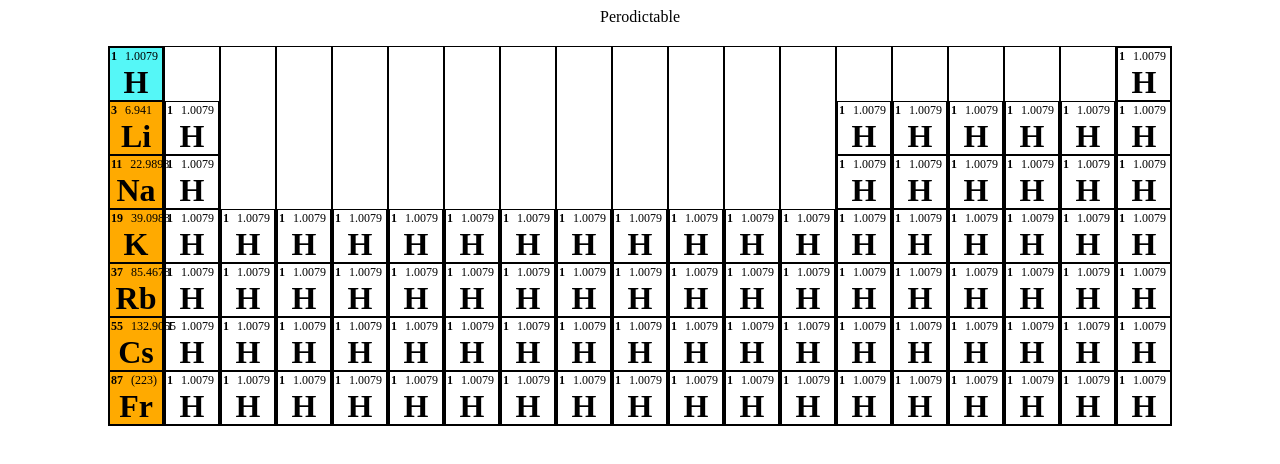
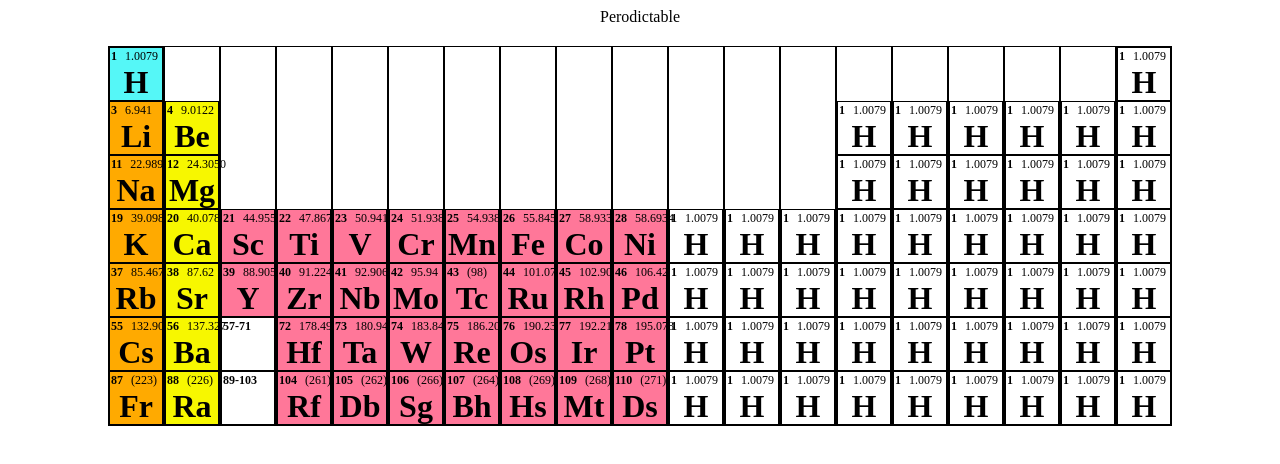
Before and after one commit to dk-ties/periodic_system, a plain HTML site: page index.html in a window 1280 px wide. Drawn offline with Linux system fonts and the light colour scheme; a script that the page names is missing.

Commit message:
Start filling out the table with atomic number, symbol and weight

```diff
--- a/index.html
+++ b/index.html
@@ -82,311 +82,329 @@
           </div>
           <div class="column" id="column-2">
             <!-- <a href="" class="column-style column-2">1.1</a> -->
-            <a href="" class="column-style column-2"
+            <a
+              href=""
+              class="column-style column-2 alkaline-earth-metals"
+              id="Be"
               ><p>
-                1
-                <span class="atomic-weight">1.0079</span>
+                4
+                <span class="atomic-weight">9.0122</span>
               </p>
-              <h1>H</h1></a
+              <h1>Be</h1></a
             >
-            <a href="" class="column-style column-2"
+            <a
+              href=""
+              class="column-style column-2 alkaline-earth-metals"
+              id="Mg"
               ><p>
-                1
-                <span class="atomic-weight">1.0079</span>
+                12
+                <span class="atomic-weight">24.3050</span>
               </p>
-              <h1>H</h1></a
+              <h1>Mg</h1></a
             >
-            <a href="" class="column-style column-2"
+            <a
+              href=""
+              class="column-style column-2 alkaline-earth-metals"
+              id="Ca"
               ><p>
-                1
-                <span class="atomic-weight">1.0079</span>
+                20
+                <span class="atomic-weight">40.078</span>
               </p>
-              <h1>H</h1></a
+              <h1>Ca</h1></a
             >
-            <a href="" class="column-style column-2"
+            <a
+              href=""
+              class="column-style column-2 alkaline-earth-metals"
+              id="Sr"
               ><p>
-                1
-                <span class="atomic-weight">1.0079</span>
+                38
+                <span class="atomic-weight">87.62</span>
               </p>
-              <h1>H</h1></a
+              <h1>Sr</h1></a
             >
-            <a href="" class="column-style column-2"
+            <a
+              href=""
+              class="column-style column-2 alkaline-earth-metals"
+              id="Ba"
               ><p>
-                1
-                <span class="atomic-weight">1.0079</span>
+                56
+                <span class="atomic-weight">137.327</span>
               </p>
-              <h1>H</h1></a
+              <h1>Ba</h1></a
             >
-            <a href="" class="column-style column-2"
+            <a
+              href=""
+              class="column-style column-2 alkaline-earth-metals"
+              id="Ra"
               ><p>
-                1
-                <span class="atomic-weight">1.0079</span>
+                88
+                <span class="atomic-weight">(226)</span>
               </p>
-              <h1>H</h1></a
+              <h1>Ra</h1></a
             >
           </div>
           <div class="column" id="column-2">
             <!-- <a href="" class="column-style column-2">1.1</a>
             <a href="" class="column-style column-2">1.2</a>
             <a href="" class="column-style column-2">1.3</a> -->
-            <a href="" class="column-style column-2"
+            <a href="" class="column-style column-2 transition-metals" id="Sc"
               ><p>
-                1
-                <span class="atomic-weight">1.0079</span>
+                21
+                <span class="atomic-weight">44.955910</span>
               </p>
-              <h1>H</h1></a
+              <h1>Sc</h1></a
+            >
+            <a href="" class="column-style column-2 transition-metals" id="Y"
+              ><p>
+                39
+                <span class="atomic-weight">88.90585</span>
+              </p>
+              <h1>Y</h1></a
             >
             <a href="" class="column-style column-2"
               ><p>
-                1
-                <span class="atomic-weight">1.0079</span>
+                57-71
+                <span class="atomic-weight"></span>
               </p>
-              <h1>H</h1></a
-            >
+              <h1></h1
+            ></a>
             <a href="" class="column-style column-2"
               ><p>
-                1
-                <span class="atomic-weight">1.0079</span>
+                89-103
+                <span class="atomic-weight"></span>
               </p>
-              <h1>H</h1></a
-            >
-            <a href="" class="column-style column-2"
-              ><p>
-                1
-                <span class="atomic-weight">1.0079</span>
-              </p>
-              <h1>H</h1></a
-            >
+              <h1></h1
+            ></a>
           </div>
           <div class="column" id="column-3">
             <!-- <a href="" class="column-style column-3">1.1</a>
             <a href="" class="column-style column-3">1.2</a>
             <a href="" class="column-style column-3">1.3</a> -->
-            <a href="" class="column-style column-3"
+            <a href="" class="column-style column-3 transition-metals" id="Ti"
               ><p>
-                1
-                <span class="atomic-weight">1.0079</span>
+                22
+                <span class="atomic-weight">47.867</span>
               </p>
-              <h1>H</h1></a
+              <h1>Ti</h1></a
             >
-            <a href="" class="column-style column-3"
+            <a href="" class="column-style column-3 transition-metals" id="Zr"
               ><p>
-                1
-                <span class="atomic-weight">1.0079</span>
+                40
+                <span class="atomic-weight">91.224</span>
               </p>
-              <h1>H</h1></a
+              <h1>Zr</h1></a
             >
-            <a href="" class="column-style column-3"
+            <a href="" class="column-style column-3 transition-metals" id="Hf"
               ><p>
-                1
-                <span class="atomic-weight">1.0079</span>
+                72
+                <span class="atomic-weight">178.49</span>
               </p>
-              <h1>H</h1></a
+              <h1>Hf</h1></a
             >
-            <a href="" class="column-style column-3"
+            <a href="" class="column-style column-3 transition-metals" id="Rf"
               ><p>
-                1
-                <span class="atomic-weight">1.0079</span>
+                104
+                <span class="atomic-weight">(261)</span>
               </p>
-              <h1>H</h1></a
+              <h1>Rf</h1></a
             >
           </div>
           <div class="column" id="column-4">
             <!-- <a href="" class="column-style column-4">1.1</a>
             <a href="" class="column-style column-4">1.2</a>
             <a href="" class="column-style column-4">1.3</a> -->
-            <a href="" class="column-style column-4"
+            <a href="" class="column-style column-4 transition-metals" id="V"
               ><p>
-                1
-                <span class="atomic-weight">1.0079</span>
+                23
+                <span class="atomic-weight">50.9415</span>
               </p>
-              <h1>H</h1></a
+              <h1>V</h1></a
             >
-            <a href="" class="column-style column-4"
+            <a href="" class="column-style column-4 transition-metals" id="Nb"
               ><p>
-                1
-                <span class="atomic-weight">1.0079</span>
+                41
+                <span class="atomic-weight">92.90638</span>
               </p>
-              <h1>H</h1></a
+              <h1>Nb</h1></a
             >
-            <a href="" class="column-style column-4"
+            <a href="" class="column-style column-4 transition-metals" id="Ta"
               ><p>
-                1
-                <span class="atomic-weight">1.0079</span>
+                73
+                <span class="atomic-weight">180.9479</span>
               </p>
-              <h1>H</h1></a
+              <h1>Ta</h1></a
             >
-            <a href="" class="column-style column-4"
+            <a href="" class="column-style column-4 transition-metals" id="Db"
               ><p>
-                1
-                <span class="atomic-weight">1.0079</span>
+                105
+                <span class="atomic-weight">(262)</span>
               </p>
-              <h1>H</h1></a
+              <h1>Db</h1></a
             >
           </div>
           <div class="column" id="column-5">
             <!-- <a href="" class="column-style column-5">1.1</a>
             <a href="" class="column-style column-5">1.2</a>
             <a href="" class="column-style column-5">1.3</a> -->
-            <a href="" class="column-style column-5"
+            <a href="" class="column-style column-5 transition-metals" id="Cr"
               ><p>
-                1
-                <span class="atomic-weight">1.0079</span>
+                24
+                <span class="atomic-weight">51.938049</span>
               </p>
-              <h1>H</h1></a
+              <h1>Cr</h1></a
             >
-            <a href="" class="column-style column-5"
+            <a href="" class="column-style column-5 transition-metals" id="Mo"
               ><p>
-                1
-                <span class="atomic-weight">1.0079</span>
+                42
+                <span class="atomic-weight">95.94</span>
               </p>
-              <h1>H</h1></a
+              <h1>Mo</h1></a
             >
-            <a href="" class="column-style column-5"
+            <a href="" class="column-style column-5 transition-metals" id="W"
               ><p>
-                1
-                <span class="atomic-weight">1.0079</span>
+                74
+                <span class="atomic-weight">183.84</span>
               </p>
-              <h1>H</h1></a
+              <h1>W</h1></a
             >
-            <a href="" class="column-style column-5"
+            <a href="" class="column-style column-5 transition-metals" id="Sg"
               ><p>
-                1
-                <span class="atomic-weight">1.0079</span>
+                106
+                <span class="atomic-weight">(266)</span>
               </p>
-              <h1>H</h1></a
+              <h1>Sg</h1></a
             >
           </div>
           <div class="column" id="column-6">
             <!-- <a href="" class="column-style column-6">1.1</a>
             <a href="" class="column-style column-6">1.2</a>
             <a href="" class="column-style column-6">1.3</a> -->
-            <a href="" class="column-style column-6"
+            <a href="" class="column-style column-6 transition-metals" id="Mn"
               ><p>
-                1
-                <span class="atomic-weight">1.0079</span>
+                25
+                <span class="atomic-weight">54.938049</span>
               </p>
-              <h1>H</h1></a
+              <h1>Mn</h1></a
             >
-            <a href="" class="column-style column-6"
+            <a href="" class="column-style column-6 transition-metals" id="Tc"
               ><p>
-                1
-                <span class="atomic-weight">1.0079</span>
+                43
+                <span class="atomic-weight">(98)</span>
               </p>
-              <h1>H</h1></a
+              <h1>Tc</h1></a
             >
-            <a href="" class="column-style column-6"
+            <a href="" class="column-style column-6 transition-metals" id="Re"
               ><p>
-                1
-                <span class="atomic-weight">1.0079</span>
+                75
+                <span class="atomic-weight">186.207</span>
               </p>
-              <h1>H</h1></a
+              <h1>Re</h1></a
             >
-            <a href="" class="column-style column-6"
+            <a href="" class="column-style column-6 transition-metals" id="Bh"
               ><p>
-                1
-                <span class="atomic-weight">1.0079</span>
+                107
+                <span class="atomic-weight">(264)</span>
               </p>
-              <h1>H</h1></a
+              <h1>Bh</h1></a
             >
           </div>
           <div class="column" id="column-7">
             <!-- <a href="" class="column-style column-7">1.1</a>
             <a href="" class="column-style column-7">1.2</a>
             <a href="" class="column-style column-7">1.3</a> -->
-            <a href="" class="column-style column-7"
+            <a href="" class="column-style column-7 transition-metals" id="Fe"
               ><p>
-                1
-                <span class="atomic-weight">1.0079</span>
+                26
+                <span class="atomic-weight">55.8457</span>
               </p>
-              <h1>H</h1></a
+              <h1>Fe</h1></a
             >
-            <a href="" class="column-style column-7"
+            <a href="" class="column-style column-7 transition-metals" id="Ru"
               ><p>
-                1
-                <span class="atomic-weight">1.0079</span>
+                44
+                <span class="atomic-weight">101.07</span>
               </p>
-              <h1>H</h1></a
+              <h1>Ru</h1></a
             >
-            <a href="" class="column-style column-7"
+            <a href="" class="column-style column-7 transition-metals" id="Os"
               ><p>
-                1
-                <span class="atomic-weight">1.0079</span>
+                76
+                <span class="atomic-weight">190.23</span>
               </p>
-              <h1>H</h1></a
+              <h1>Os</h1></a
             >
-            <a href="" class="column-style column-7"
+            <a href="" class="column-style column-7 transition-metals" id="Hs"
               ><p>
-                1
-                <span class="atomic-weight">1.0079</span>
+                108
+                <span class="atomic-weight">(269)</span>
               </p>
-              <h1>H</h1></a
+              <h1>Hs</h1></a
             >
           </div>
           <div class="column" id="column-8">
             <!-- <a href="" class="column-style column-8">1.1</a>
             <a href="" class="column-style column-8">1.2</a>
             <a href="" class="column-style column-8">1.3</a> -->
-            <a href="" class="column-style column-8"
+            <a href="" class="column-style column-8 transition-metals" id="Co"
               ><p>
-                1
-                <span class="atomic-weight">1.0079</span>
+                27
+                <span class="atomic-weight">58.933200</span>
               </p>
-              <h1>H</h1></a
+              <h1>Co</h1></a
             >
-            <a href="" class="column-style column-8"
+            <a href="" class="column-style column-8 transition-metals" id="Rh"
               ><p>
-                1
-                <span class="atomic-weight">1.0079</span>
+                45
+                <span class="atomic-weight">102.90550</span>
               </p>
-              <h1>H</h1></a
+              <h1>Rh</h1></a
             >
-            <a href="" class="column-style column-8"
+            <a href="" class="column-style column-8 transition-metals" id="Ir"
               ><p>
-                1
-                <span class="atomic-weight">1.0079</span>
+                77
+                <span class="atomic-weight">192.217</span>
               </p>
-              <h1>H</h1></a
+              <h1>Ir</h1></a
             >
-            <a href="" class="column-style column-8"
+            <a href="" class="column-style column-8 transition-metals" id="Mt"
               ><p>
-                1
-                <span class="atomic-weight">1.0079</span>
+                109
+                <span class="atomic-weight">(268)</span>
               </p>
-              <h1>H</h1></a
+              <h1>Mt</h1></a
             >
           </div>
           <div class="column" id="column-9">
             <!-- <a href="" class="column-style column-9">1.1</a>
             <a href="" class="column-style column-9">1.2</a>
             <a href="" class="column-style column-9">1.3</a> -->
-            <a href="" class="column-style column-9"
+            <a href="" class="column-style column-9 transition-metals" id="Ni"
               ><p>
-                1
-                <span class="atomic-weight">1.0079</span>
+                28
+                <span class="atomic-weight">58.6934</span>
               </p>
-              <h1>H</h1></a
+              <h1>Ni</h1></a
             >
-            <a href="" class="column-style column-9"
+            <a href="" class="column-style column-9 transition-metals" id="Pd"
               ><p>
-                1
-                <span class="atomic-weight">1.0079</span>
+                46
+                <span class="atomic-weight">106.42</span>
               </p>
-              <h1>H</h1></a
+              <h1>Pd</h1></a
             >
-            <a href="" class="column-style column-9"
+            <a href="" class="column-style column-9 transition-metals" id="Pt"
               ><p>
-                1
-                <span class="atomic-weight">1.0079</span>
+                78
+                <span class="atomic-weight">195.078</span>
               </p>
-              <h1>H</h1></a
+              <h1>Pt</h1></a
             >
-            <a href="" class="column-style column-9"
+            <a href="" class="column-style column-9 transition-metals" id="Ds"
               ><p>
-                1
-                <span class="atomic-weight">1.0079</span>
+                110
+                <span class="atomic-weight">(271)</span>
               </p>
-              <h1>H</h1></a
+              <h1>Ds</h1></a
             >
           </div>
           <div class="column" id="column-100">
```
